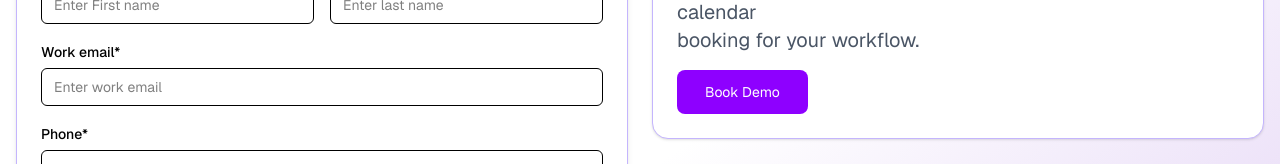
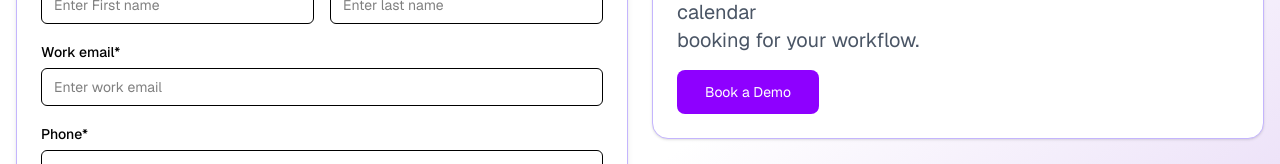
Before and after one commit to juyel66/CallmeAI, a Next.js app: page /contact in a window 1280 px wide. Shown: the part 399-563 px from the top of the page. Built offline with nearby package versions, Linux system fonts and the light colour scheme.

Commit message:
Update ContactPage component: modify button text from "Book Demo" to "Book a Demo" for clarity

```diff
--- a/app/pages/ContactPage/ContactPage.tsx
+++ b/app/pages/ContactPage/ContactPage.tsx
@@ -38,7 +38,7 @@ const ContactPage = () => {
             </p>
 
             <button className="mt-4 rounded-lg bg-[#8E00FF] px-7 py-3 text-white text-sm">
-              Book Demo
+              Book a Demo
             </button>
           </div>
 
@@ -227,7 +227,7 @@ const ContactPage = () => {
             </p>
 
             <button className="mt-4 rounded-lg bg-[#8E00FF] px-7 py-3 text-white text-sm">
-              Book Demo
+              Book a Demo
             </button>
           </div>
 
```
